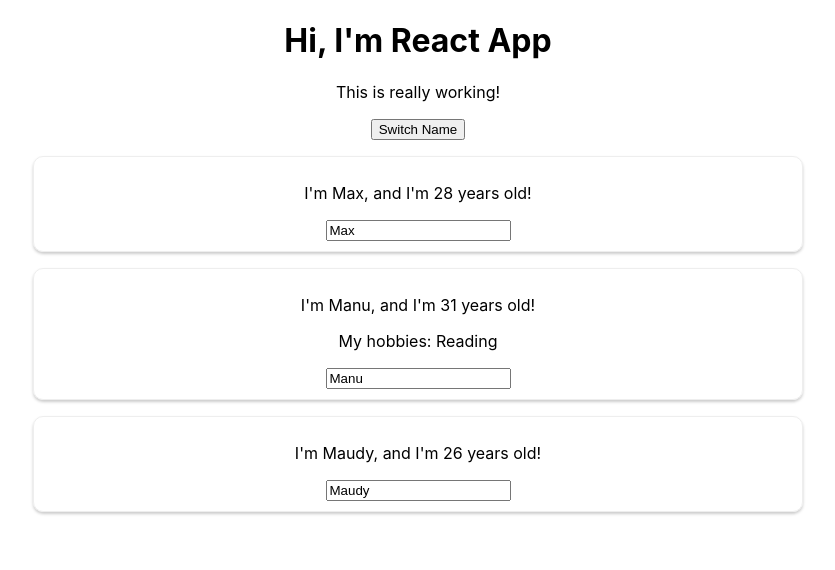
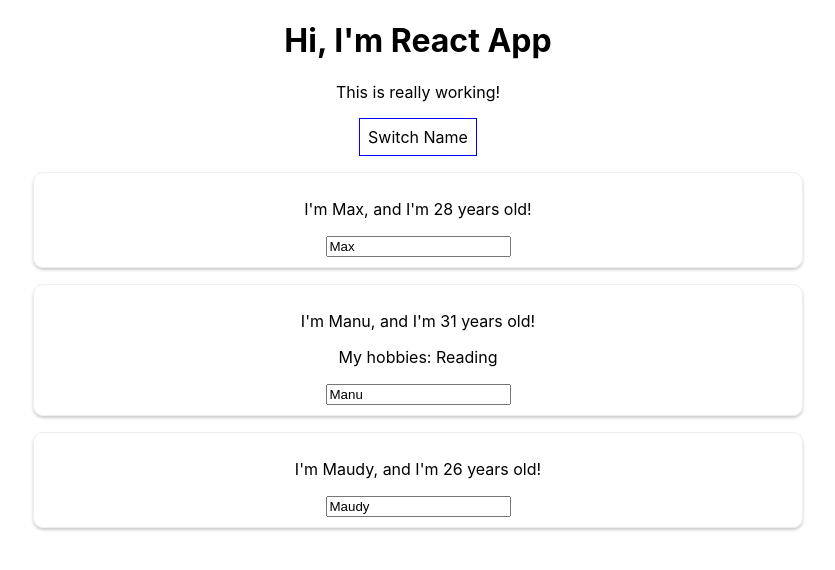
Before and after one commit to mariorizki/react-practice, a React (Create React App) app in the folder 1-basic/: page / in a window 1280 px wide. Shown: the top 570 px of the page, without its empty margins (222-1057 px from the left). Built offline with nearby package versions, Linux system fonts and the light colour scheme.

Commit message:
add inline style to button and done with basic syntax exercise

```diff
--- a/1-basic/src/App.js
+++ b/1-basic/src/App.js
@@ -34,11 +34,22 @@
   render() {
     const { persons } = this.state;
 
+    const buttonStyle = {
+      backgroundColor: 'white',
+      font: 'inherit',
+      border: '1px solid blue',
+      padding: '8px',
+      cursor: 'pointer'
+    };
+
     return (
       <div className="App">
         <h1>Hi, I'm React App</h1>
         <p>This is really working!</p>
-        <button onClick={() => this.switchNameHandler('Max!!')}>
+        <button
+          style={buttonStyle}
+          onClick={() => this.switchNameHandler('Max!!')}
+        >
           Switch Name
         </button>
         <Person name={persons[0].name} age={persons[0].age} />
```
